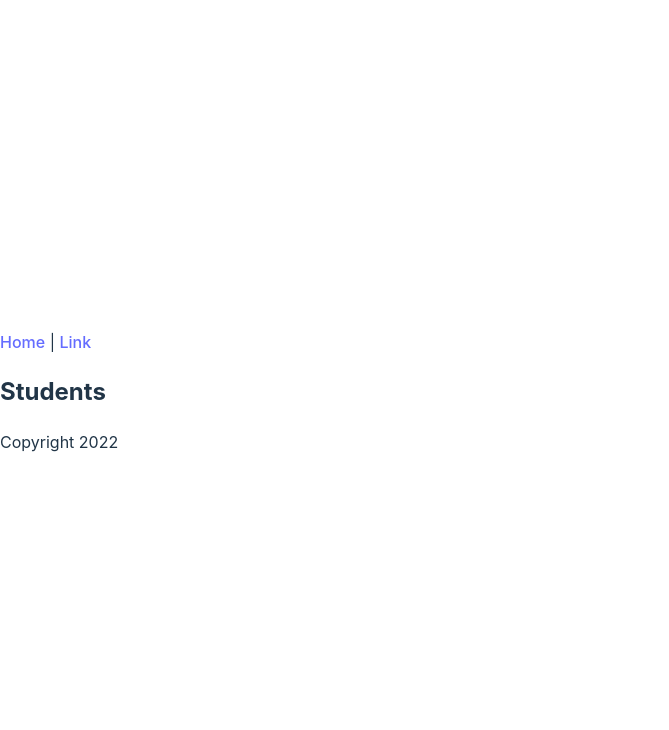
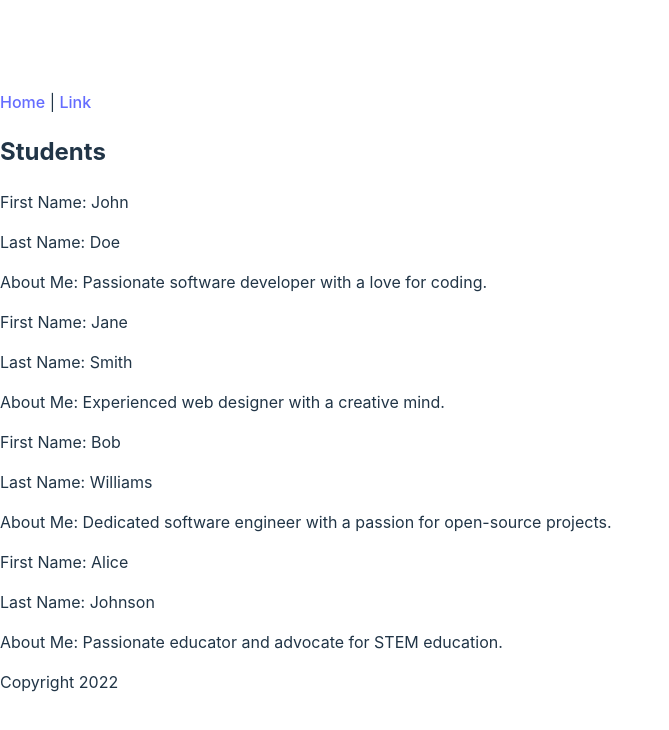
Before and after one commit to GageHoechst/online-resume, a React (Vite) app: page / in a window 1280 px wide. Shown: the top 730 px of the page, without its empty margins (0-669 px from the left). Built offline with nearby package versions, Linux system fonts and the light colour scheme.

Commit message:
added dummy data and updated index

```diff
--- a/src/Content.jsx
+++ b/src/Content.jsx
@@ -1,9 +1,68 @@
 import { ResumeIndex } from "./ResumeIndex";
+
+const resumes = [
+  {
+    id: 1,
+    firstName: "John",
+    lastName: "Doe",
+    email: "john.doe@example.com",
+    phoneNumber: "123-456-7890",
+    shortBio: "Passionate software developer with a love for coding.",
+    linkedInURL: "https://www.linkedin.com/in/johndoe/",
+    twitterHandle: "@johndoe",
+    personalBlogURL: "https://johndoe.com",
+    onlineResumeURL: "https://johndoe.com/resume",
+    githubURL: "https://github.com/johndoe",
+    photo: "https://johndoe.com/photo.jpg",
+  },
+  {
+    id: 2,
+    firstName: "Jane",
+    lastName: "Smith",
+    email: "jane.smith@example.com",
+    phoneNumber: "987-654-3210",
+    shortBio: "Experienced web designer with a creative mind.",
+    linkedInURL: "https://www.linkedin.com/in/janesmith/",
+    twitterHandle: "@janesmith",
+    personalBlogURL: "https://janesmith.com",
+    onlineResumeURL: "https://janesmith.com/resume",
+    githubURL: "https://github.com/janesmith",
+    photo: "https://janesmith.com/photo.jpg",
+  },
+  {
+    id: 3,
+    firstName: "Bob",
+    lastName: "Williams",
+    email: "bob.williams@example.com",
+    phoneNumber: "555-987-6543",
+    shortBio: "Dedicated software engineer with a passion for open-source projects.",
+    linkedInURL: "https://www.linkedin.com/in/bobwilliams/",
+    twitterHandle: "@bobw_dev",
+    personalBlogURL: "https://bobwilliams.dev",
+    onlineResumeURL: "https://bobwilliams.dev/resume",
+    githubURL: "https://github.com/bobwilliams",
+    photo: "https://bobwilliams.dev/photo.jpg",
+  },
+  {
+    id: 4,
+    firstName: "Alice",
+    lastName: "Johnson",
+    email: "alice.johnson@example.com",
+    phoneNumber: "555-123-4567",
+    shortBio: "Passionate educator and advocate for STEM education.",
+    linkedInURL: "https://www.linkedin.com/in/alicejohnson/",
+    twitterHandle: "@alice_j",
+    personalBlogURL: "https://alicejohnson.com",
+    onlineResumeURL: "https://alicejohnson.com/resume",
+    githubURL: "https://github.com/alicejohnson",
+    photo: "https://alicejohnson.com/photo.jpg",
+  },
+];
 
 export function Content() {
   return (
     <main>
-      <ResumeIndex />
+      <ResumeIndex resumes={resumes} />
     </main>
   );
 }
--- a/src/ResumeIndex.jsx
+++ b/src/ResumeIndex.jsx
@@ -1,7 +1,15 @@
-export function ResumeIndex() {
+/* eslint-disable react/prop-types */
+export function ResumeIndex(props) {
   return (
     <div>
       <h2>Students</h2>
+      {props.resumes.map((resume) => (
+        <div key={resume.id}>
+          <p>First Name: {resume.firstName}</p>
+          <p>Last Name: {resume.lastName}</p>
+          <p>About Me: {resume.shortBio}</p>
+        </div>
+      ))}
     </div>
   );
 }
```
Also changed, not shown: src/ResumeShow.jsx (added, +7 -0 lines).
